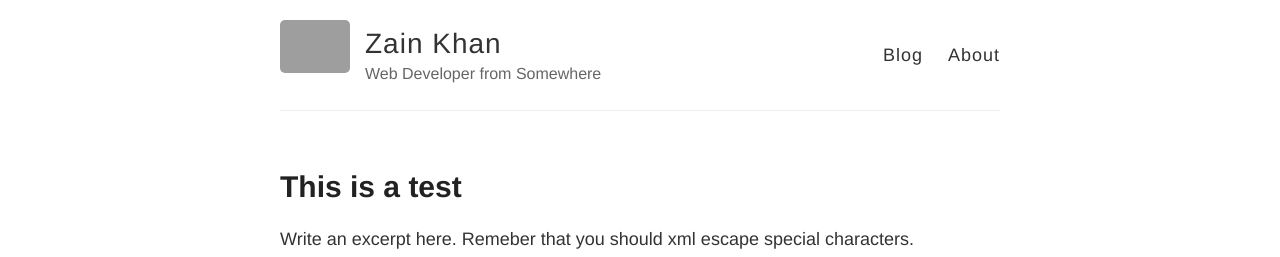
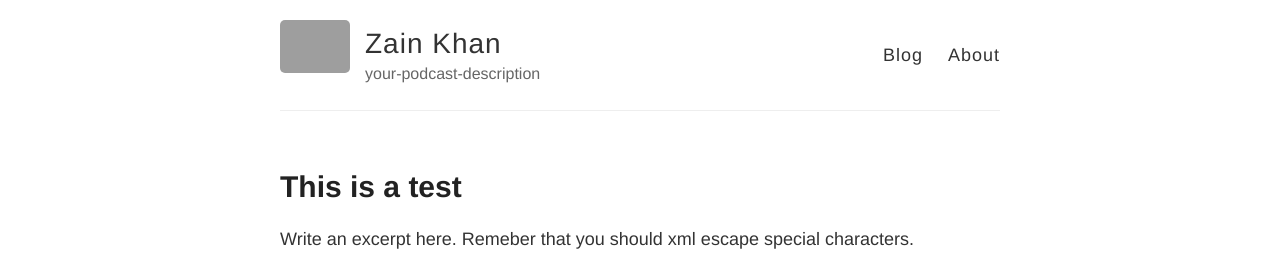
Before and after one commit to gitzain/template-PODCAST, a Jekyll site: the page built from index.html, in a window 1280 px wide. Shown: the top 257 px of the page. Built offline with Jekyll 4.4.1, drawn with Linux system fonts in a browser that asks for light colours; part of the change alters nothing that is shown; grey boxes are pictures that could not be loaded.

Commit message:
Update _config.yml

```diff
--- a/_config.yml
+++ b/_config.yml
@@ -41,7 +41,7 @@ google_analytics:
 
 # Your website URL (e.g. http://barryclark.github.io or http://www.barryclark.co)
 # Used for Sitemap.xml and your RSS feed
-url:
+url: https://gitzain.github.io/template-PODCAST
 
 # If you're hosting your site at a Project repository on GitHub pages
 # (http://yourusername.github.io/repository-name)
@@ -51,6 +51,22 @@ baseurl: "/template-PODCAST"
 
 
 
+# Add this section to your _config.yml
+# You may ignore information you already have
+# like title, url and such
+#####################################
+
+# Podcast Feed Settings
+
+title:          your-site-title
+email:          your-podcast-contact-email
+description:    "your-podcast-description"
+subtitle:       "your-podcast-subtitle"
+lang:           en
+author:         Zain Khan
+copyright:      "&#x2117; &amp; &#xA9; 2020"
+explicit: "no"
+albumart: /images/itunes.png
 
 
 
```
